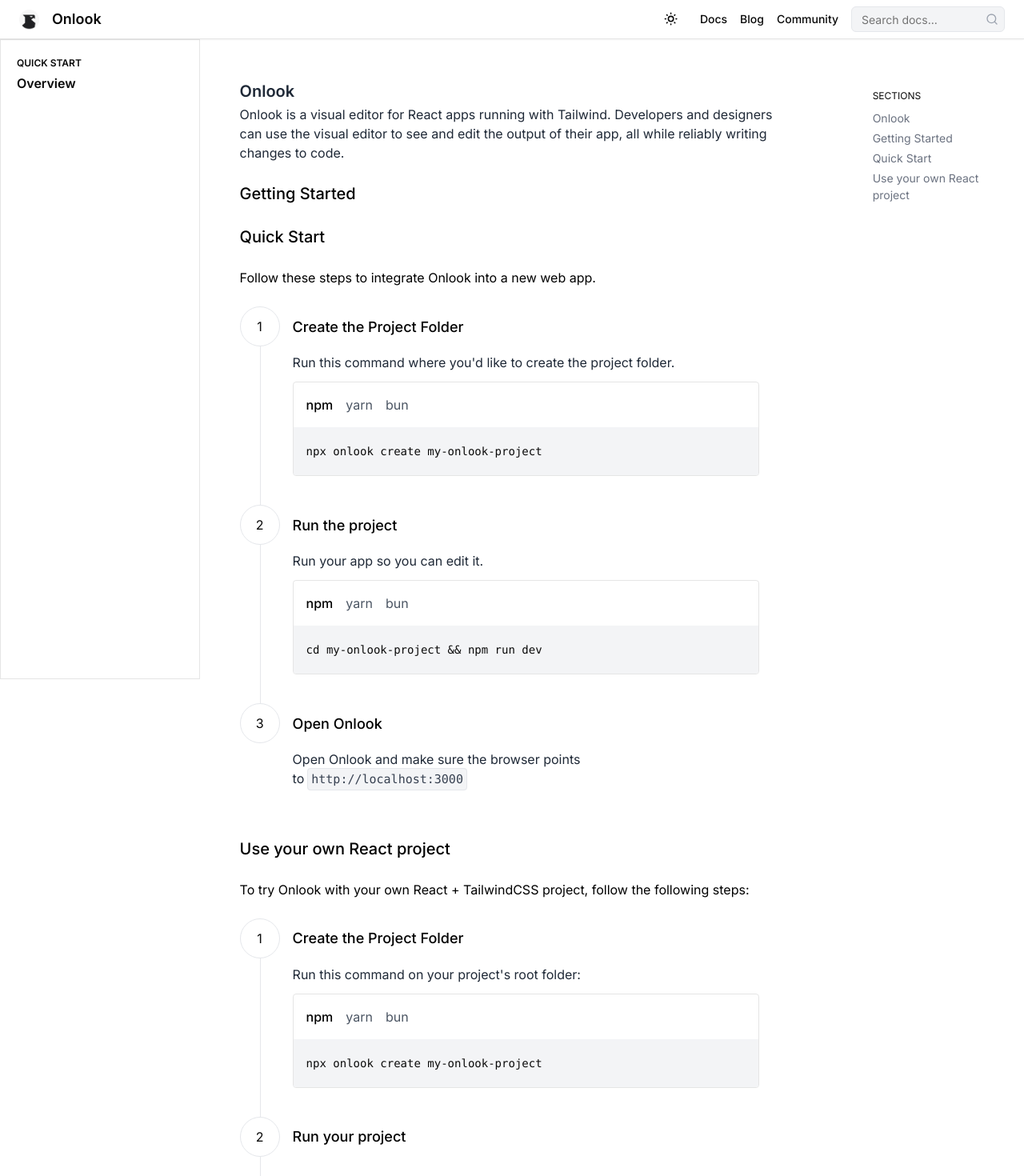
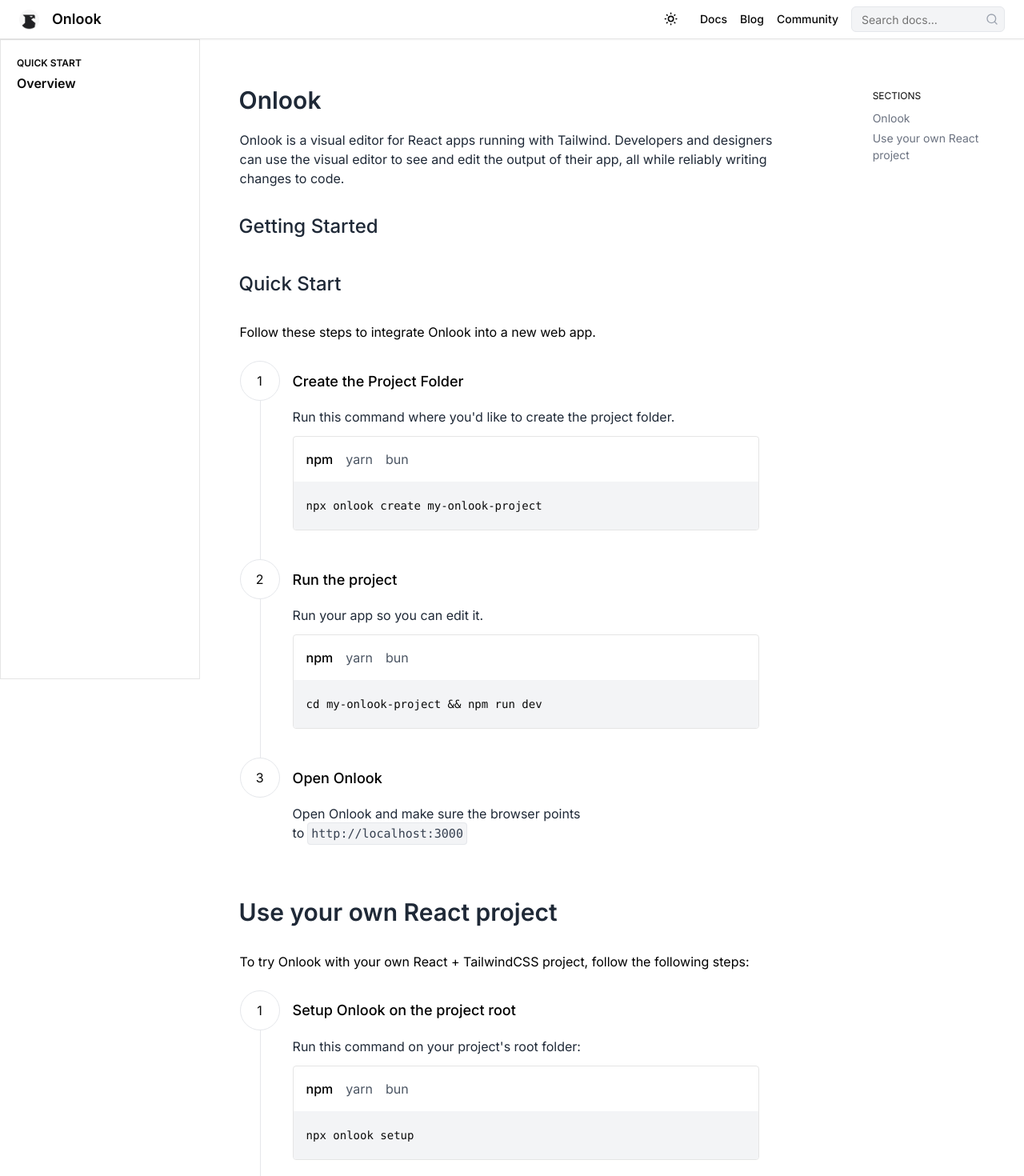
Before and after one commit to onlook-dev/docs, a Next.js app: page /quickstart in a window 1280 px wide. Shown: the top 1470 px of the page at 80% size. Built offline with nearby package versions, Linux system fonts and the light colour scheme.

Commit message:
Improved hover states

```diff
--- a/package.json
+++ b/package.json
@@ -17,12 +17,14 @@
     "@t3-oss/env-nextjs": "^0.9.2",
     "class-variance-authority": "^0.7.0",
     "clsx": "^2.1.1",
+    "framer-motion": "^11.11.4",
     "lucide-react": "^0.330.0",
     "next": "14.2.10",
     "next-entree": ".",
     "next-themes": "^0.2.1",
     "react": "^18.3.1",
     "react-dom": "^18.3.1",
+    "react-use-measure": "^2.1.1",
     "tailwind-merge": "^2.3.0",
     "tailwindcss-animate": "^1.0.7",
     "zod": "^3.23.4"
--- a/src/app/quickstart/page.tsx
+++ b/src/app/quickstart/page.tsx
@@ -14,10 +14,8 @@ export default function DocumentationPage() {
             </div>
             <div className="flex flex-col gap-[30px] p-[50px] border-transparent border-0 h-[fit-content] items-center justify-center w-[fit-content] pr-[100px]">
                 <div className="max-w-[700px] flex flex-col gap-[24px] mb-[400px] h-[fit-content]">
-                    <div className="flex flex-col gap-[2px]">
-                        <h2 className="w-[fit-content] h-[fit-content] text-gray-800 font-semibold text-[20px]">
-                            Onlook
-                        </h2>
+                    <div className="flex flex-col gap-[12px]">
+                        <LinkedHeader level="h2" title="Onlook" link="#" />
                         <p className="w-[fit-content] h-[fit-content] text-gray-800">
                             Onlook is a visual editor for React apps running with Tailwind.
                             Developers and designers can use the visual editor to see and edit the
@@ -26,7 +24,7 @@ export default function DocumentationPage() {
                     </div>
                     <div className="justify-center items-center h-[400px] bg-transparent rounded-[10px] border-[#8a8a8a] border hidden"></div>
                     <div className="flex items-center group">
-                        <LinkedHeader title="Getting Started" link="#" />
+                        <LinkedHeader level="h3" title="Getting Started" link="#" />
                     </div>
                     <p className="h-[fit-content] w-[fit-content] text-[#000000] text-[16px] hidden">
                         1. Set up your app repository
@@ -36,7 +34,7 @@ export default function DocumentationPage() {
 
                     <div className="flex flex-col gap-[24px]">
                         <div className="flex items-center group text-[20px]">
-                            <LinkedHeader title="Quick Start" link="#" />
+                            <LinkedHeader level="h3" title="Quick Start" link="#" />
                         </div>
                         <div>
                             <p className="h-[fit-content] w-[fit-content] text-[#000000] text-[16px]">
@@ -114,7 +112,7 @@ export default function DocumentationPage() {
                     </div>
                     <div className="flex flex-col gap-[24px]">
                         <div className="flex items-center group">
-                            <LinkedHeader title="Use your own React project" link="#" />
+                            <LinkedHeader level="h2" title="Use your own React project" link="#" />
                         </div>
                         <div>
                             <p className="h-[fit-content] w-[fit-content] text-[#000000] text-[16px]">
@@ -131,7 +129,7 @@ export default function DocumentationPage() {
                                 </div>
                                 <div>
                                     <h4 className="h-[fit-content] w-[fit-content] text-[#000000] text-[18px] font-medium">
-                                        Create the Project Folder
+                                        Setup Onlook on the project root
                                     </h4>
                                 </div>
                             </div>
@@ -141,9 +139,9 @@ export default function DocumentationPage() {
                                 </p>
                                 <PackageSelector
                                     managers={{
-                                        npm: 'npx onlook create my-onlook-project',
-                                        yarn: 'yarn dlx onlook create my-onlook-project',
-                                        bun: 'bunx onlook create my-onlook-project',
+                                        npm: 'npx onlook setup',
+                                        yarn: 'yarn dlx onlook setup',
+                                        bun: 'bunx onlook setup',
                                     }}
                                 />
                             </div>
--- a/src/components/ui/linked-header.tsx
+++ b/src/components/ui/linked-header.tsx
@@ -1,20 +1,44 @@
+import React from 'react';
 import Link from 'next/link';
 import { Link2Icon } from '@radix-ui/react-icons';
 import '@/styles/globals.css';
 
-const LinkedHeader = ({ title, link }: { title: string; link: string }) => {
+const headerStyles = {
+    h1: 'text-4xl font-bold text-gray-800',
+    h2: 'text-3xl font-semibold text-gray-800',
+    h3: 'text-2xl font-medium text-gray-800',
+    h4: 'text-xl font-medium text-gray-800',
+    h5: 'text-lg font-medium text-gray-800',
+    h6: 'text-base font-medium uppercase text-gray-800',
+};
+
+interface LinkedHeaderProps {
+    level?: keyof typeof headerStyles;
+    title: string;
+    link?: string;
+    className?: string;
+}
+
+const LinkedHeader: React.FC<LinkedHeaderProps> = ({ level = 'h2', title, link, className = '' }) => {
+    const HeadingTag = level as keyof JSX.IntrinsicElements;
+
     return (
-        <div className="flex items-center group relative">
-            <Link
-                href={link as string}
-                className="absolute left-[-24px] mr-10 invisible group-hover:visible transition-opacity duration-300"
+                    <Link
+                href={link || '/default-url'}
+                className="flex items-center group relative right-[32px] p-2 justify-start transition-opacity duration-300"
             >
-                <Link2Icon />
+                <Link2Icon
+                    className="text-transparent group-hover:text-gray-500 group-hover:hover:text-gray-800 hover:text-gray-800 transition-colors duration-300"
+                />
+                {React.createElement(
+                    HeadingTag,
+                    {
+                        className: `${headerStyles[level]} ${className} flex-shrink-0 w-[fit-content] h-[fit-content] ml-2`,
+                    },
+                    title
+                )}
             </Link>
-            <h2 className="flex-shrink-0 w-[fit-content] h-[fit-content] text-[20px] text-[#000000] font-medium block">
-                {title}
-            </h2>
-        </div>
+
     );
 };
 
```
Also changed, not shown: 1 other file (tests, documents, lock files or other folders).
